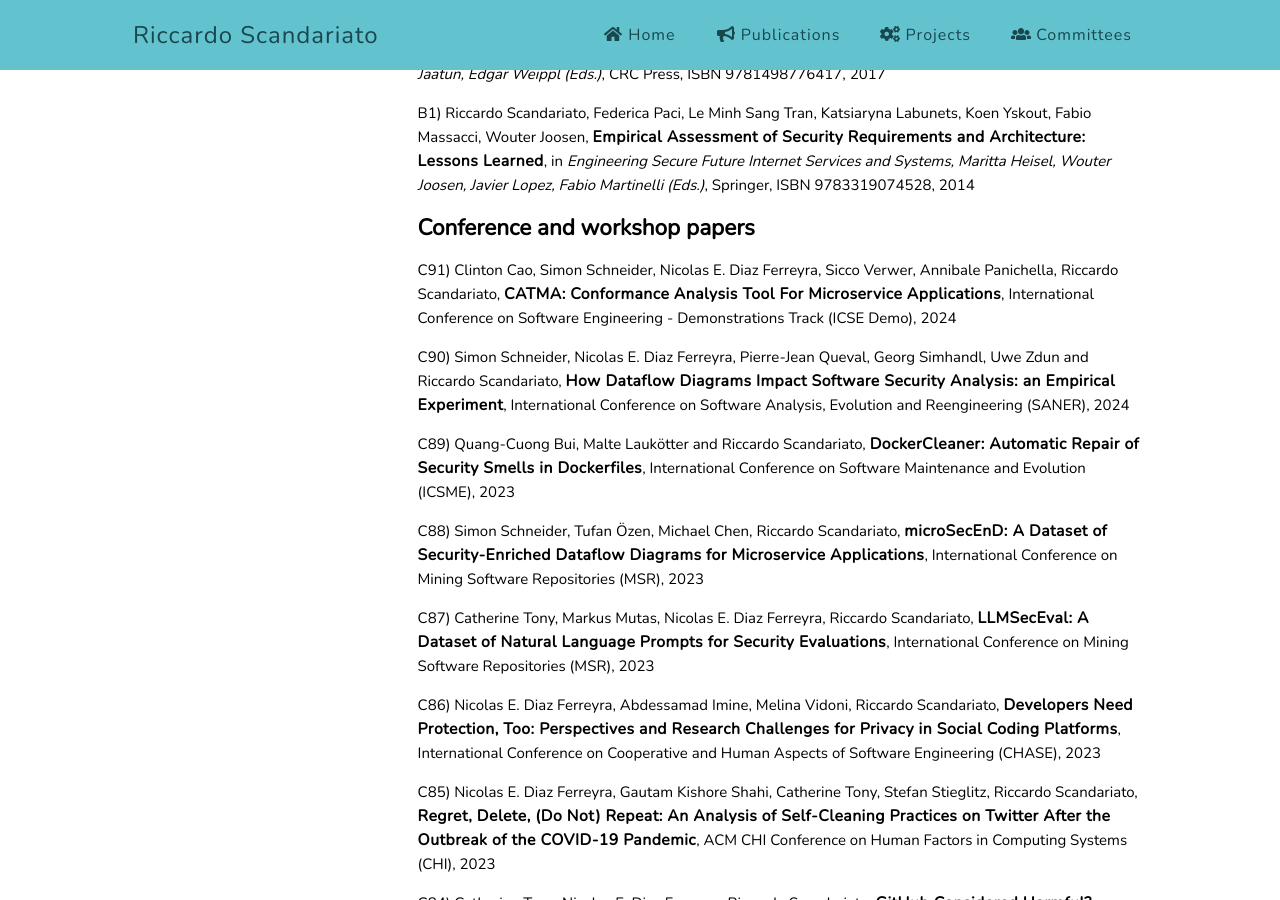
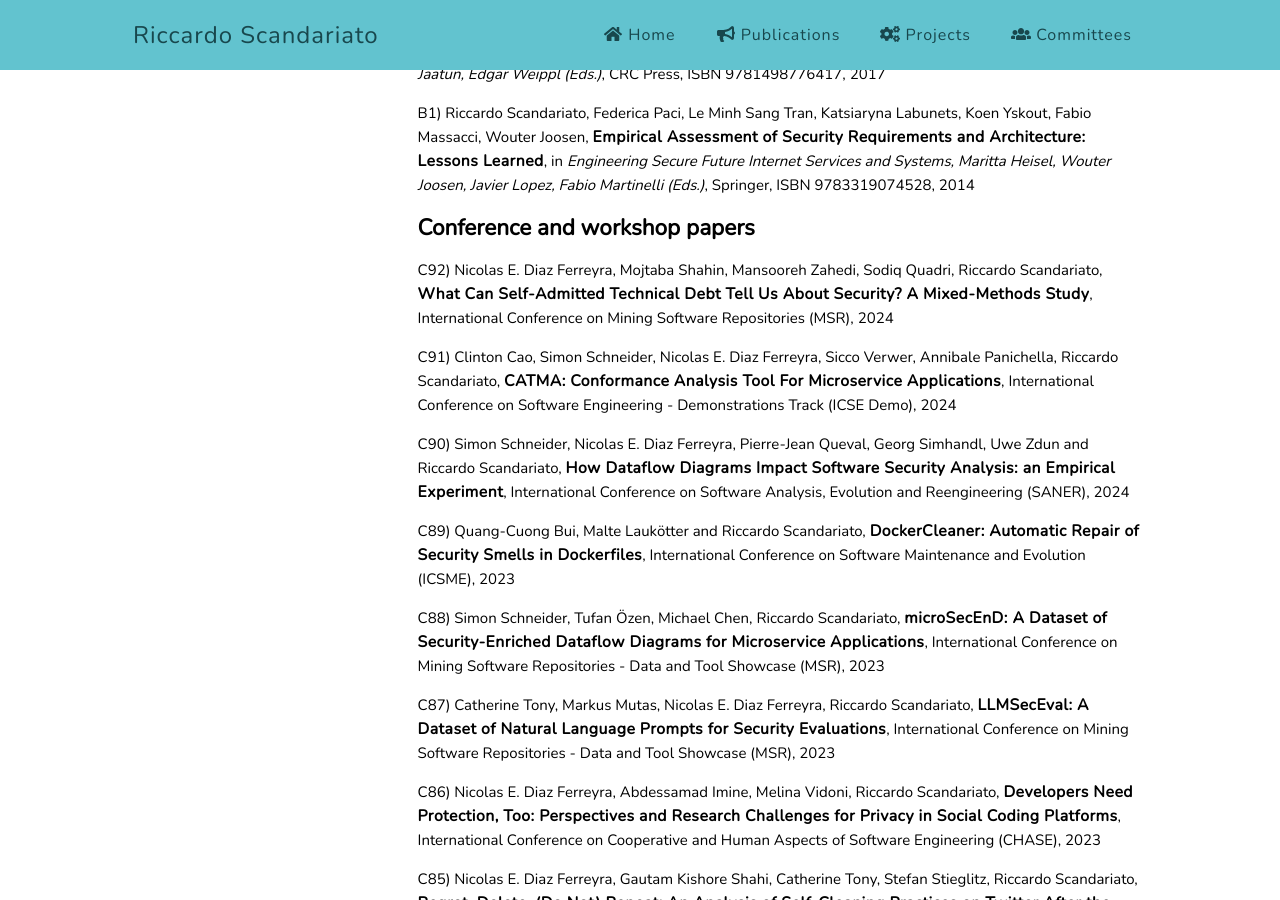
Before and after one commit to riccardoscandariato/riccardoscandariato.github.io, a Jekyll site: the page built from pubs.md, in a window 1280 px wide and 900 px high, scrolled down 2465 px. Built offline with Jekyll 4.4.1, drawn with Linux system fonts in a browser that asks for light colours.

Commit message:
more pubs

```diff
--- a/pubs.md
+++ b/pubs.md
@@ -66,15 +66,17 @@ title: Publications
 
 <h2>Conference and workshop papers</h2>
 
+<p>C92) Nicolas E. Diaz Ferreyra, Mojtaba Shahin, Mansooreh Zahedi, Sodiq Quadri, Riccardo Scandariato, <strong>What Can Self-Admitted Technical Debt Tell Us About Security? A  Mixed-Methods Study</strong>, International Conference on Mining Software Repositories (MSR), 2024
+
 <p>C91) Clinton Cao, Simon Schneider, Nicolas E. Diaz Ferreyra, Sicco Verwer, Annibale Panichella, Riccardo Scandariato, <strong>CATMA: Conformance Analysis Tool For Microservice Applications</strong>, International Conference on Software Engineering - Demonstrations Track (ICSE Demo), 2024
 
 <p>C90) Simon Schneider, Nicolas E. Diaz Ferreyra, Pierre-Jean Queval, Georg Simhandl, Uwe Zdun and Riccardo Scandariato, <strong>How Dataflow Diagrams Impact Software Security Analysis: an Empirical Experiment</strong>, International Conference on Software Analysis, Evolution and Reengineering (SANER), 2024
 
 <p>C89) Quang-Cuong Bui, Malte Laukötter and Riccardo Scandariato, <strong>DockerCleaner: Automatic Repair of Security Smells in Dockerfiles</strong>, International Conference on Software Maintenance and Evolution (ICSME), 2023
 
-<p>C88) Simon Schneider, Tufan Özen, Michael Chen, Riccardo Scandariato, <strong>microSecEnD: A Dataset of Security-Enriched Dataflow Diagrams for Microservice Applications</strong>, International Conference on Mining Software Repositories (MSR), 2023
+<p>C88) Simon Schneider, Tufan Özen, Michael Chen, Riccardo Scandariato, <strong>microSecEnD: A Dataset of Security-Enriched Dataflow Diagrams for Microservice Applications</strong>, International Conference on Mining Software Repositories - Data and Tool Showcase (MSR), 2023
 
-<p>C87) Catherine Tony, Markus Mutas, Nicolas E. Diaz Ferreyra, Riccardo Scandariato, <strong>LLMSecEval: A Dataset of Natural Language Prompts for Security Evaluations</strong>, International Conference on Mining Software Repositories (MSR), 2023
+<p>C87) Catherine Tony, Markus Mutas, Nicolas E. Diaz Ferreyra, Riccardo Scandariato, <strong>LLMSecEval: A Dataset of Natural Language Prompts for Security Evaluations</strong>, International Conference on Mining Software Repositories - Data and Tool Showcase (MSR), 2023
 
 <p>C86) Nicolas E. Diaz Ferreyra, Abdessamad Imine, Melina Vidoni, Riccardo Scandariato, <strong>Developers Need Protection, Too: Perspectives and Research Challenges for Privacy in Social Coding Platforms</strong>, International Conference on Cooperative and Human Aspects of Software Engineering (CHASE), 2023</p>
 
```
